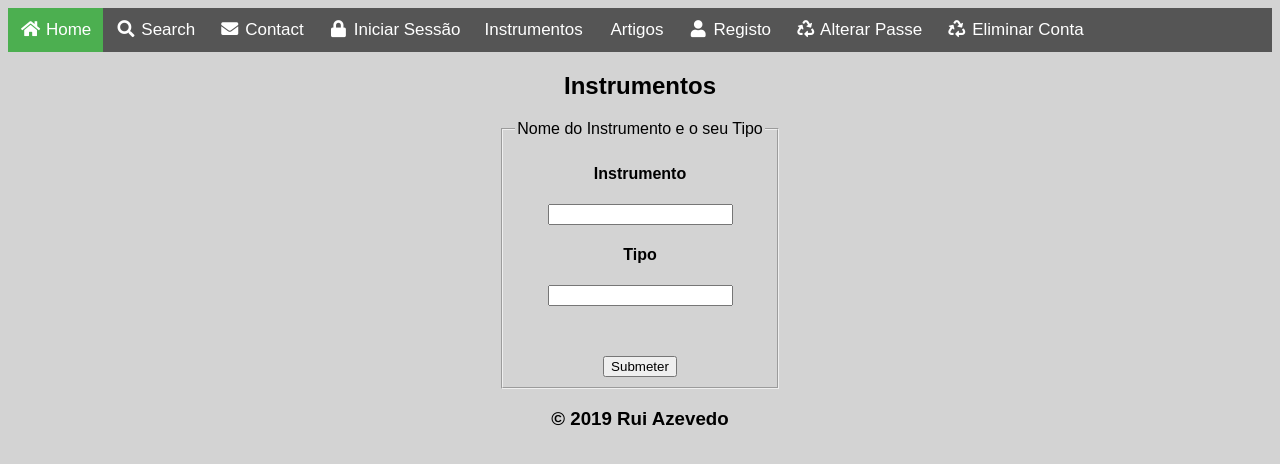
After one commit to Ruizao/alterar-password-e-intrumentos, a Flask app: page /instrumento in a window 1280 px wide. The commit adds this page. Shown: the top 464 px of the page. Run offline with Flask 2, Linux system fonts and the light colour scheme; some libraries are stand-ins or nearby versions.

Commit message:
Add files via upload

```diff
--- a/registo00/app.py
+++ b/registo00/app.py
@@ -21,6 +21,22 @@ def gravar(v1, v2, v3):
     ficheiro.close()
 
 
+def gravar2(v1, v2):
+    ficheiro = herokudb()
+    db = ficheiro.cursor()
+    db.execute("CREATE TABLE IF NOT EXISTS insto (instro text, tipo text)")
+    db.execute("INSERT INTO insto VALUES (%s, %s)", (v1, v2))
+    ficheiro.commit()
+    ficheiro.close()
+
+def gravar3(v1, v2, v3, v4):
+    ficheiro = herokudb()
+    db = ficheiro.cursor()
+    db.execute("CREATE TABLE IF NOT EXISTS arti (design text, descri text, quanti text, preço text)")
+    db.execute("INSERT INTO arti VALUES (%s, %s, %s, %s)", (v1, v2, v3, v4))
+    ficheiro.commit()
+    ficheiro.close()
+
 def existe(v1):
     try:
         ficheiro = herokudb()
@@ -32,6 +48,27 @@ def existe(v1):
         valor=None
     return valor
 
+def existe2(v1):
+    try:
+        ficheiro = herokudb()
+        db = ficheiro.cursor()
+        db.execute("SELECT * FROM insto WHERE nome = %s", (v1,))
+        valor = db.fetchone()
+        ficheiro.close()
+    except:
+        valor=None
+    return valor
+
+def existe3(v1):
+    try:
+        ficheiro = herokudb()
+        db = ficheiro.cursor()
+        db.execute("SELECT * FROM arti WHERE nome = %s", (v1,))
+        valor = db.fetchone()
+        ficheiro.close()
+    except:
+        valor=None
+    return valor
 
 def log(v1, v2):
     ficheiro = herokudb()
@@ -133,6 +170,31 @@ def newpasse():
     return render_template('newpasse.html', erro=erro)
 
 
+@app.route('/instrumento', methods=['GET', 'POST'])
+def instrumento():
+    erro = None
+    if request.method == 'POST':
+        v1 = request.form['instro']
+        v2 = request.form['tipo']
+        if existe2(v1):
+            erro = ' O instrumento já existe'
+        else:
+            gravar2(v1, v2)
+    return render_template('instrumento.html', erro=erro)
+
+@app.route('/artigos', methods=['GET', 'POST'])
+def artigos():
+    erro = None
+    if request.method == 'POST':
+        v1 = request.form['design']
+        v2 = request.form['descri']
+        v3 = request.form['quanti']
+        v4 = request.form['preço']
+        if existe3(v1):
+            erro = ' O Artigo já existe'
+        else:
+            gravar3(v1, v2, v3, v4)
+    return render_template('artigos.html', erro=erro)
 
 if __name__ == '__main__':
     app.run(debug=True)
--- /dev/null
+++ b/registo00/templates/instrumento.html
@@ -0,0 +1,17 @@
+{% extends 'layout.html' %}
+
+{% block body %}
+<h2>Instrumentos</h2>
+<fieldset>
+    <legend>Nome do Instrumento e o seu Tipo</legend>
+    <form method="post">
+        <h4>Instrumento</h4>
+        <input type='text' name='instro' required>
+        <h4>Tipo</h4>
+        <input type='text' name='tipo' required>
+        <p><br></p>
+        <input type='submit' value="Submeter">
+    </form>
+</fieldset>
+{% if erro %}<h1>{{ erro }}</h1>{% endif %}
+{% endblock %}
--- a/registo00/templates/layout.html
+++ b/registo00/templates/layout.html
@@ -19,6 +19,8 @@
     <a href="#"><i class="fa fa-fw fa-search"></i> Search</a>
     <a href="#"><i class="fa fa-fw fa-envelope"></i> Contact</a>
     <a href="login"><i class="fa fa-fw fa-lock"></i> Iniciar Sessão</a>
+    <a href="instrumento"><i class="fad fa-piano-keyboard"></i>Instrumentos</a>
+    <a href="artigos"><i class="fa fa-file-text-o"></i> Artigos</a>
     <a href="registo"><i class="fa fa-fw fa-user"></i> Registo</a>
     <a href="newpasse"><i class="fa fa-fw fa-recycle"></i> Alterar Passe</a>
     <a href="apagar"><i class="fa fa-fw fa-recycle"></i> Eliminar Conta</a>
@@ -27,7 +29,7 @@
 {% block body %}
 {% endblock %}
 
-<h3>&copy; 2019 Paulo Côto</h3>
+<h3>&copy; 2019 Rui Azevedo</h3>
 
 </body>
 </html>
```
Also changed, not shown: registo00/templates/artigos.html (added, +21 -0 lines).
